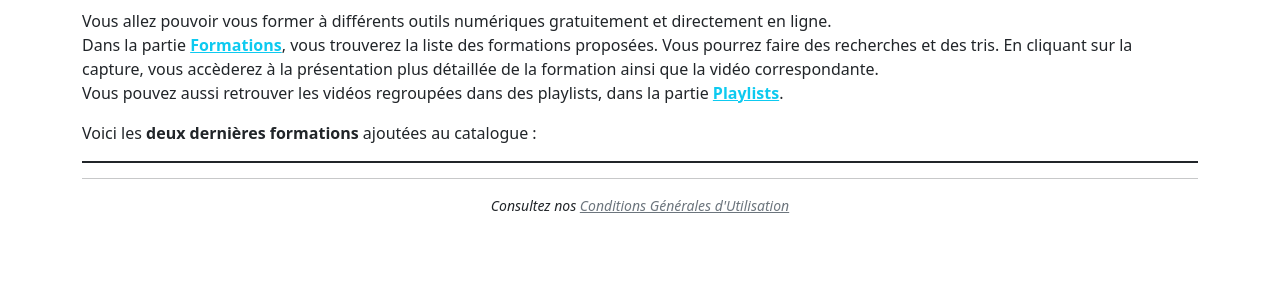
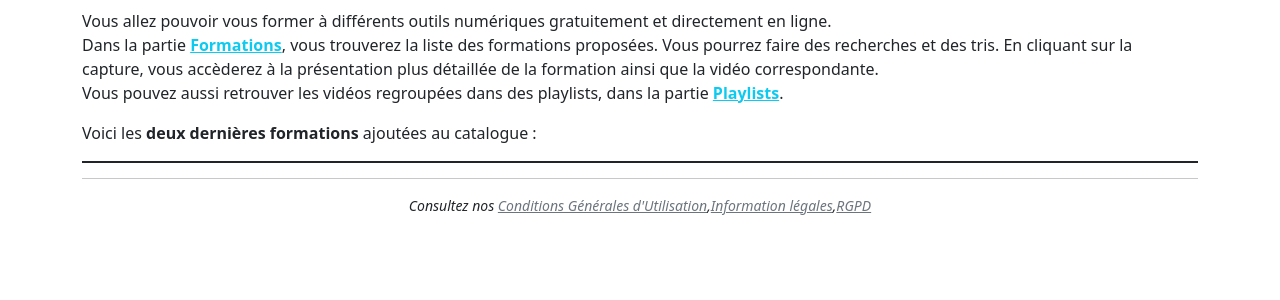
Before and after one commit to plKris/mediatekformation, a Symfony app: template templates/pages/accueil.html.twig in a window 1280 px wide. Shown: the part 263-563 px from the top of the page. Run offline with Twig, Linux system fonts and the light colour scheme; the template is opened without the code that fills it, so the values that code supplies are empty; some libraries are stand-ins or nearby versions.

Commit message:
Update basefront.html.twig

```diff
--- a/templates/basefront.html.twig
+++ b/templates/basefront.html.twig
@@ -33,7 +33,7 @@
             <hr>
             <p class= "small">
                 <em>
-                Consultez nos <a class="link-secondary" href="{{ path('cgu') }}">Conditions Générales d'Utilisation</a>
+                Consultez nos <a class="link-secondary" href="{{ path('cgu') }}">Conditions Générales d'Utilisation</a>,<a class="link-secondary" href="{{ path('cgu') }}">Information légales</a>,<a class="link-secondary" href="{{ path('cgu') }}">RGPD</a>
             </em>
             </p>
 
```
